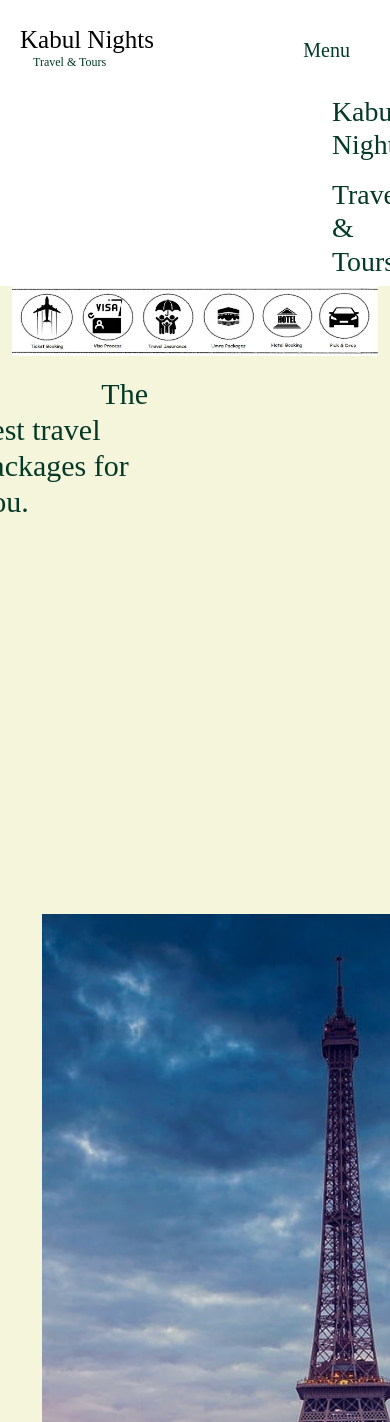
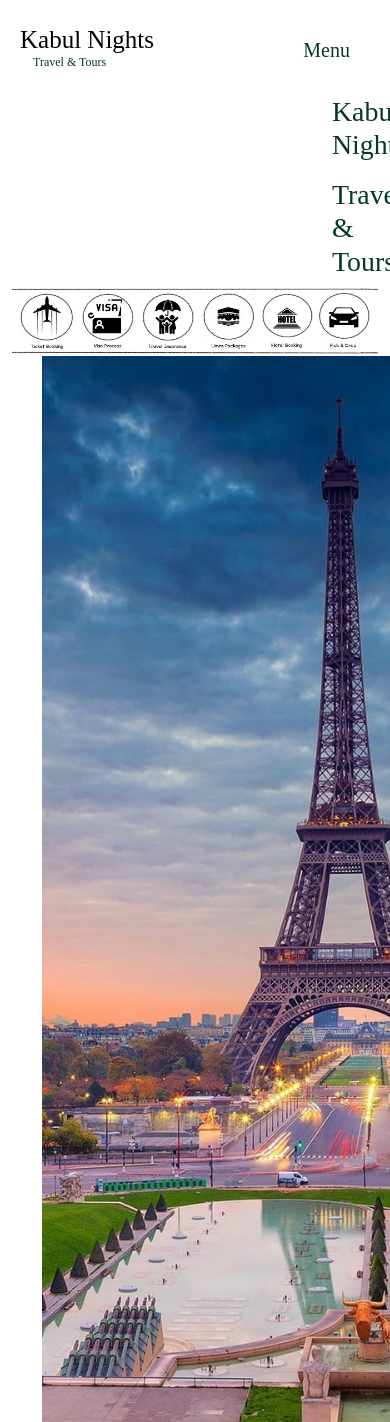
Before and after one commit to BaryalaiHanifi/KNTT, a PHP site: page /KNTT/ in a window 390 px wide; the page is wider, and only the part inside the window is pictured. Shown: the top 1422 px of that part. Run offline with PHP 8.4, Linux system fonts and the light colour scheme.

Commit message:
Responsive images

```diff
--- a/css/frontend.css
+++ b/css/frontend.css
@@ -5,13 +5,13 @@
 }
 .container{
 
-	background-color:#f5f5dc;
+	background-color:white;
 	color:#043927;
 	font-family: "Times New Roman",Times,serif;
 }
 
 #main-header{
-	background-color: #f5f5dc;
+	background-color:white;
 }
 #navbar{
 
@@ -110,7 +110,7 @@ list-style: circle;
 
 }
 #showcase{
-	background-color:#f5f5dc;
+	background-color:white;
 	color:#043927;
 	font-family: "Times New Roman",Times,serif;
 }
--- a/index.php
+++ b/index.php
@@ -1,6 +1,6 @@
 <?php include('./partiales-front/menu.php');  ?>
 <?php include('./config/constants.php'); ?>
-<header>
+<header style="background-color: white;">
 <div class="container-fluid" style="background-color: white;">
 		<div class="row">
 			<div class="col-md-2"></div>
@@ -16,28 +16,34 @@
 			<img src="images/KnttServices.jpeg" class="img-responsive">
 	</div>
 </div>
+</header>
 
-</header>
-    <div class="container">
-		<section id="showcase">
+<div class="container-fluid">
+		<div class="row">
+			<div class="col-md-6" id="img1">
+				<img src="images/section-1.jpg" class="img-responsive">
+			</div>
+			<div class="col-md-6" id="showcase">
 			<h1><small>01</small>The best travel packages for you.</h1>
-
 			<p>We have gathered best suppliers together for (travel packages ,visa & ticket) to top countries including Russia,Uman,Brazil,Iran,Pakistan,Dubai, etc.<br><br>
 		    Learn more about our mission.<br><br>
             <a href="mission.html">Discover Our mission</a>
 		    </p>
-		    <div id="img1">
-		    <img src="images/section-1.jpg">
+			<div id="img2">
+			<img src="images/section-1-2.jpg" class="img-responsive">
 		    </div>
-			<div id="img2">
-			<img src="images/section-1-2.jpg">
-		    </div>
-		    <div id="img3">
-           	<img src="images/section-1-3.jpg">
-            </div>
-		</section>
-    </div>
-    <div class="container1">
+			</div>
+		</div>
+	    <div >
+</div>
+<div class="container-fluid" id="img3">
+	<div class="row">
+			<img src="images/section-1-3.jpg" class="img-responsive">
+	</div>
+</div>
+
+
+<div class="container1">
     <section id="main">
     		<div id="section-two-header">
     			<small>02</small>
```
